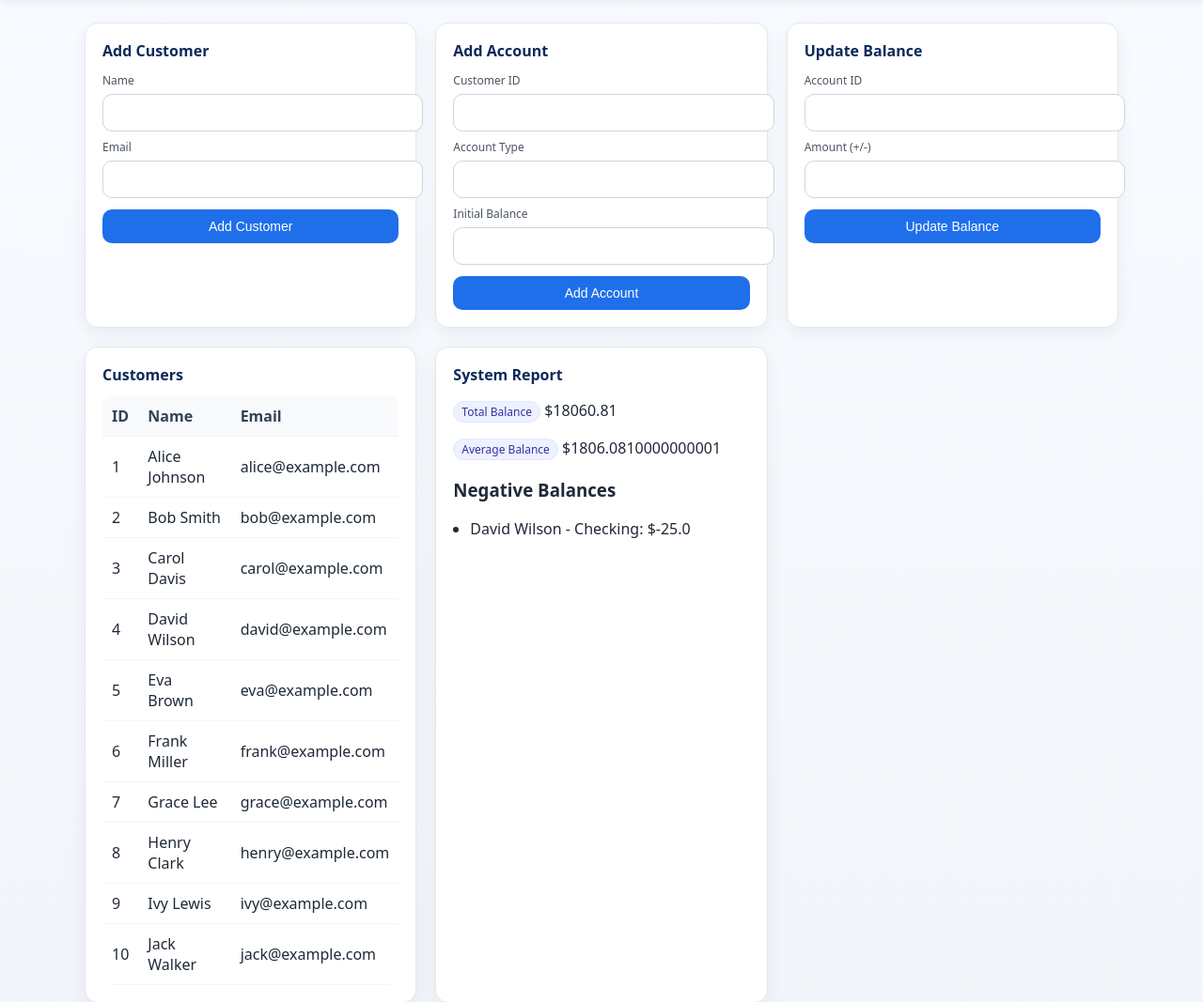
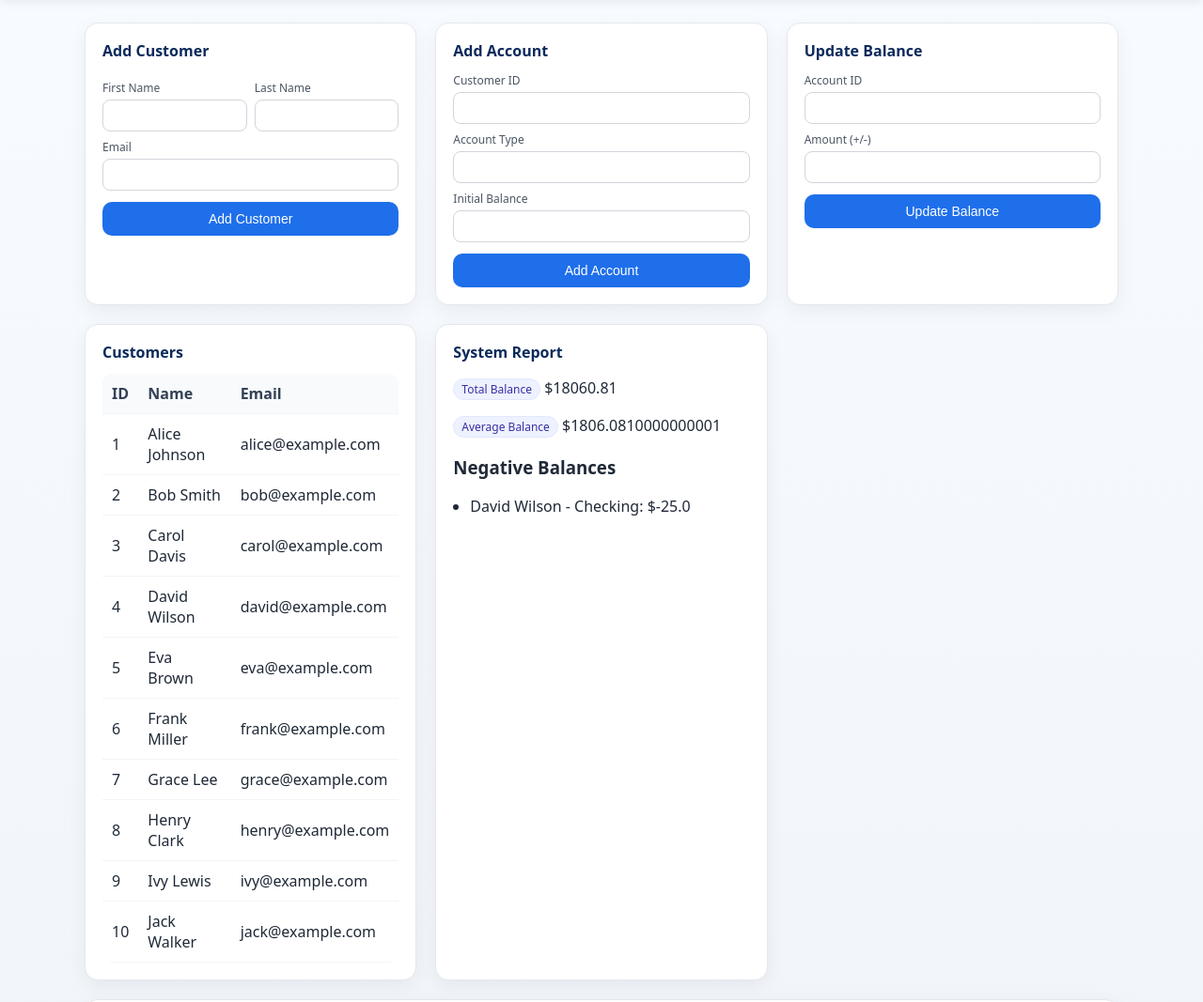
Before and after one commit to Dragovia/Credit, a Flask app: page / in a window 1280 px wide. Shown: the part 88-1155 px from the top of the page at 94% size. Run offline with Flask 3, Linux system fonts and the light colour scheme; data comes from the database, SQL or seed files in the repository.

Commit message:
Impoved some inputs

```diff
--- a/app.py
+++ b/app.py
@@ -98,7 +98,9 @@ def logout():
 @app.route("/add_customer", methods=["POST"])
 @login_required
 def add_customer_route():
-    name = request.form["name"]
+    first_name = request.form["first_name"]
+    last_name = request.form["last_name"]
+    name = f"{first_name} {last_name}"
     email = request.form["email"]
     add_customer(name, email)
     return redirect("/")
--- a/templates/index.html
+++ b/templates/index.html
@@ -14,7 +14,9 @@
         .card { background: #fff; border-radius: 14px; box-shadow: 0 6px 20px rgba(2,12,27,0.06); padding: 18px; border: 1px solid #e5e7eb; }
         h2 { font-size: 16px; margin: 0 0 12px; color: #0b2a5b; }
         label { display: block; font-size: 12px; color: #4b5563; margin-top: 8px; }
-        input, select { width: 100%; padding: 11px 12px; border: 1px solid #d1d5db; border-radius: 10px; margin-top: 6px; font-size: 14px; background: #fff; }
+        input, select { width: 100%; padding: 8px 12px; border: 1px solid #d1d5db; border-radius: 8px; margin-top: 4px; font-size: 14px; background: #fff; box-sizing: border-box; }
+        .form-row { display: flex; gap: 8px; }
+        .form-row input { flex: 1; }
         input[type="submit"], button.primary, a.button { margin-top: 12px; background: #1f6feb; color: #fff; border: 0; padding: 10px 14px; border-radius: 10px; cursor: pointer; text-decoration: none; display: inline-block; }
         input[type="submit"]:hover, button.primary:hover, a.button:hover { background: #1858bd; }
         a.secondary { background: #fff; color: #1f6feb; border: 1px solid #cfe0ff; }
@@ -63,8 +65,16 @@
             <h2>Add Customer</h2>
             {% if not is_authenticated %}<p class="muted">Login required to submit.</p>{% endif %}
             <form action="/add_customer" method="post">
-                <label>Name</label>
-                <input type="text" name="name" required />
+                <div class="form-row">
+                    <div>
+                        <label>First Name</label>
+                        <input type="text" name="first_name" required />
+                    </div>
+                    <div>
+                        <label>Last Name</label>
+                        <input type="text" name="last_name" required />
+                    </div>
+                </div>
                 <label>Email</label>
                 <input type="email" name="email" required />
                 <input type="submit" value="Add Customer" {% if not is_authenticated %}disabled{% endif %} />
```
